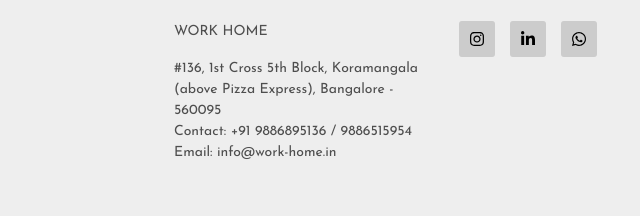
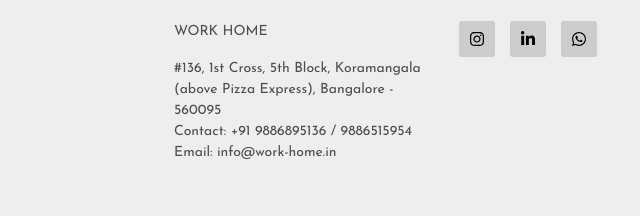
Before and after one commit to jainankit9340/work-home, a plain HTML site: page Pricing.html in a window 1280 px wide. Shown: the part 1099-1315 px from the top of the page, 478-1118 px from the left. Drawn offline with Linux system fonts and the light colour scheme; a web font is replaced by a local one.

Commit message:
Update Pricing.html

```diff
--- a/Pricing.html
+++ b/Pricing.html
@@ -144,7 +144,7 @@
                     <div class="col-sm-3 mb-4 mb-sm-0">
                         <h6 class="footer-title mb-4">Contact</h6>
                         <p class="text-uppercase s-title mb-3">Work Home</p>
-                        <p class="fs-14 mb-0">#136, 1st Cross 5th Block, Koramangala (above Pizza Express),
+                        <p class="fs-14 mb-0">#136, 1st Cross, 5th Block, Koramangala (above Pizza Express),
                             Bangalore - 560095</p>
                         <p class="fs-14 mb-0">Contact: +91 9886895136 / 9886515954 </p>
                         <p class="fs-14">Email: info@work-home.in</p>
```
